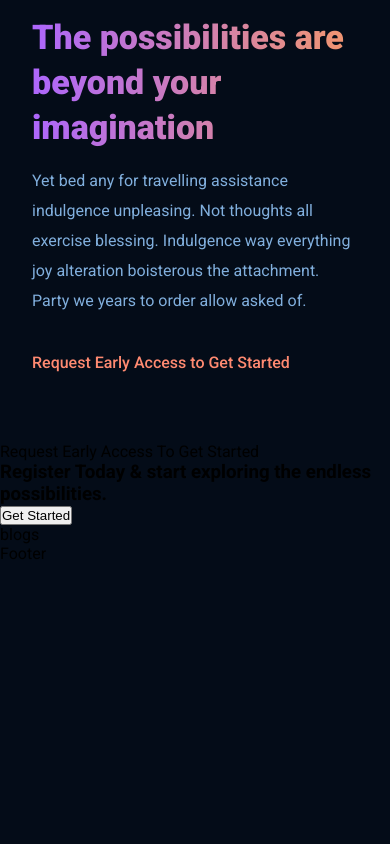
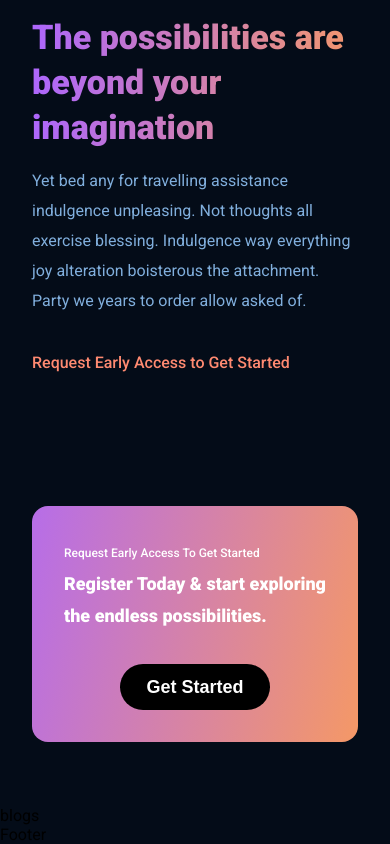
Before and after one commit to Shahriar090/ultra-bot, a React (Vite) app: page / in a window 390 px wide. Shown: the part 3631-4475 px from the top of the page. Before the commit the page ends 4194 px from the top, so only its background shows below. Built offline with nearby package versions, Linux system fonts and the light colour scheme.

Commit message:
Added CSS to CTA component

```diff
--- a/src/components/cta/cta.css
+++ b/src/components/cta/cta.css
@@ -0,0 +1,76 @@
+.cta {
+  display: flex;
+  justify-content: space-between;
+  align-items: center;
+  flex-direction: row;
+  padding: 2rem;
+  margin: 4rem;
+  border-radius: 1rem;
+  background: var(--gradient-bar);
+}
+
+.cta_content {
+  display: flex;
+  flex-direction: column;
+  text-align: left;
+  color: #fff;
+}
+
+.cta_content p {
+  font-size: 12px;
+  line-height: 30px;
+  font-weight: 500;
+}
+
+.cta_content h3 {
+  font-size: 24px;
+  line-height: 45px;
+  font-weight: 800;
+}
+
+.cta_button {
+  display: flex;
+  align-items: center;
+  justify-content: center;
+  margin-left: 2rem;
+}
+
+.cta_button button {
+  background: #000;
+  color: #fff;
+  font-size: 18px;
+  font-weight: 700;
+  line-height: 30px;
+  padding: 0.5rem 1rem;
+  border-radius: 2rem;
+  border: none;
+  outline: none;
+  cursor: pointer;
+  min-width: 150px;
+}
+
+/* media queries */
+@media screen and (max-width: 650px) {
+  .cta {
+    flex-direction: column;
+  }
+  .cta_button {
+    margin: 2rem 0 0;
+  }
+}
+
+@media screen and (max-width: 550px) {
+  .cta {
+    flex-direction: column;
+    margin: 4rem 2rem;
+  }
+
+  .cta_content h3 {
+    font-size: 18px;
+    line-height: 32px;
+  }
+  .cta_button {
+    font-size: 14px;
+    line-height: 28px;
+  }
+}
```
